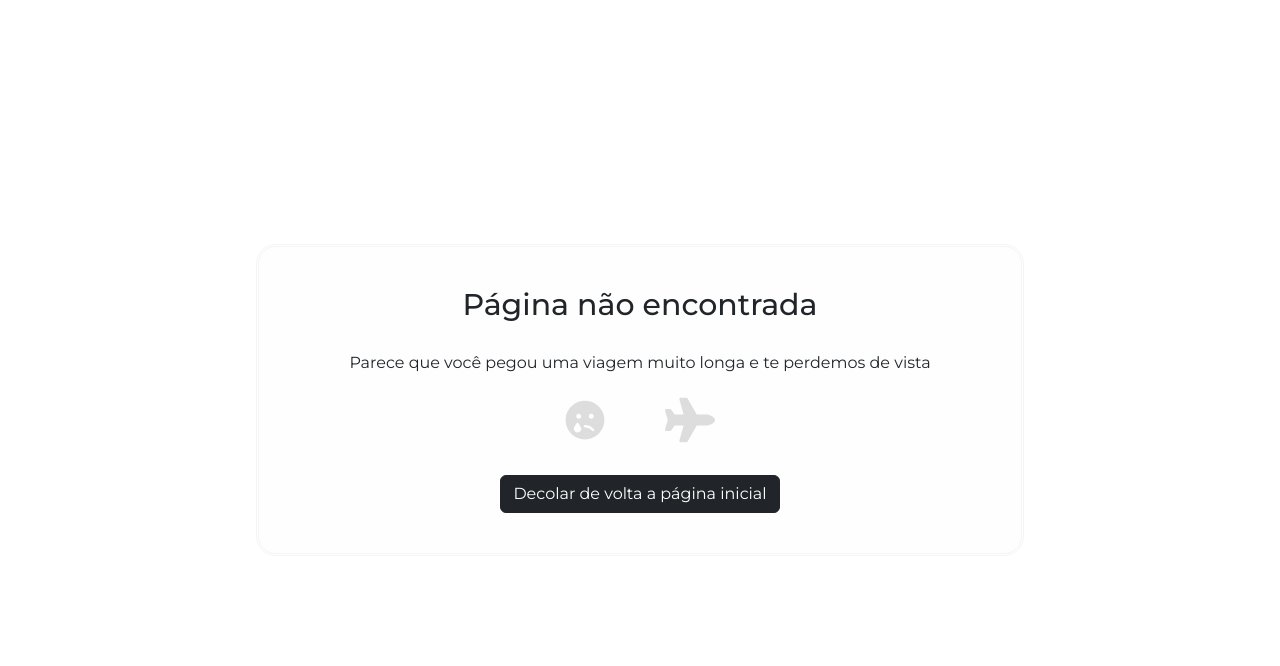
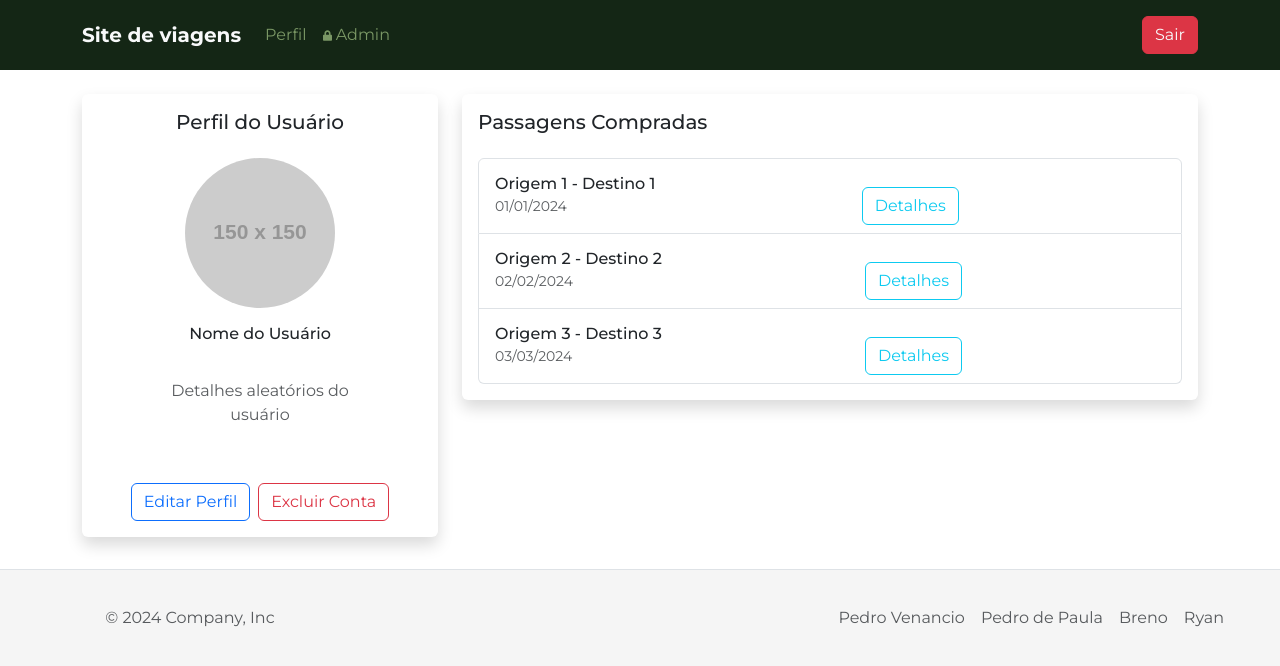
Before and after one commit to Brenovnc/TrabalhoFinalWeb, a React (Vite) app in the folder Front/: page /perfil in a window 1280 px wide. Shown: the top 666 px of the page. Built offline with nearby package versions, Linux system fonts and the light colour scheme.

Commit message:
comitando coisas do front

```diff
--- a/Front/src/componentes/TelaAdmin/AtualizarLocal.jsx
+++ b/Front/src/componentes/TelaAdmin/AtualizarLocal.jsx
@@ -32,7 +32,7 @@ const AtualizarLocal = () => {
       }, { abortEarly: false });
 
       // Exibir toast de sucesso
-      toast.success('Local inserido com sucesso!', {
+      toast.success('Local atualizado com sucesso!', {
         position: "top-right",
         autoClose: 3000,
         hideProgressBar: false,
@@ -65,20 +65,18 @@ const AtualizarLocal = () => {
   };
 
   return (
-
     <Form noValidate validated={validated} onSubmit={handleSubmit}>
-        <Form.Group as={Col} controlId="localSelecionado">
+      <Form.Group as={Col} controlId="localSelecionado" className="dropdownLocal">
         <Form.Label>Selecione uma localidade existente</Form.Label>
         <Dropdown>
-            <Dropdown.Toggle variant="light" id="dropdown-basic">
+          <Dropdown.Toggle variant="light" id="dropdown-basic" className="botaoDrop">
             {selectedLocal ? selectedLocal : 'Escolha uma localidade'}
           </Dropdown.Toggle>
 
           <Dropdown.Menu>
-                <Dropdown.Item onSelect={() => handleLocalSelect('Local 1')}>Local 1</Dropdown.Item>
-                <Dropdown.Item onSelect={() => handleLocalSelect('Local 2')}>Local 2</Dropdown.Item>
-                <Dropdown.Item onSelect={() => handleLocalSelect('Local 3')}>Local 3</Dropdown.Item>
-                {/* Adicione mais itens conforme necessário */}
+            <Dropdown.Item onClick={() => handleLocalSelect('Local 1')}>Local 1</Dropdown.Item>
+            <Dropdown.Item onClick={() => handleLocalSelect('Local 2')}>Local 2</Dropdown.Item>
+            <Dropdown.Item onClick={() => handleLocalSelect('Local 3')}>Local 3</Dropdown.Item>
           </Dropdown.Menu>
         </Dropdown>
         <Form.Control.Feedback type="invalid">
@@ -86,7 +84,7 @@ const AtualizarLocal = () => {
         </Form.Control.Feedback>
       </Form.Group>
 
-      <Form.Group as={Col} controlId="NomeLocal">
+      <Form.Group as={Col} controlId="NomeLocal" className="mb-3">
         <Form.Label>Nome do Local</Form.Label>
         <Form.Control type="text" name="NomeLocal" required />
         <Form.Control.Feedback type="invalid">
@@ -130,9 +128,11 @@ const AtualizarLocal = () => {
         </Form.Group>
       </Row>
 
+      <div className="d-flex justify-content-center mt-3">
         <Button variant="success" type="submit">
           Atualizar local
         </Button>
+      </div>
     </Form>
   );
 };
--- a/Front/src/componentes/TelaAdmin/InserirNovoLocal.jsx
+++ b/Front/src/componentes/TelaAdmin/InserirNovoLocal.jsx
@@ -116,9 +116,11 @@ const InserirNovoLocal = () => {
         </Form.Group>
 
         <Form onSubmit={handleSubmit}>
+          <div className="d-flex justify-content-center mt-3">
             <Button variant="success" type="submit" id="enviar">
-            Enviar
+              Enviar
             </Button>
+          </div>
         </Form>
 
     </Form>
--- a/Front/src/componentes/TelaAdmin/RemoverLocal.jsx
+++ b/Front/src/componentes/TelaAdmin/RemoverLocal.jsx
@@ -51,8 +51,8 @@ const AtualizarLocal = () => {
   };
 
   return (
-    <Form noValidate validated={validated} onSubmit={handleSubmit}>
-      <Form.Group controlId="localSelecionado">
+    <Form noValidate validated={validated} onSubmit={handleSubmit} className="d-flex flex-column align-items-center">
+      <Form.Group controlId="localSelecionado" className="dropdownLocal">
         <Form.Label>Selecione uma localidade existente</Form.Label>
         <Dropdown>
           <Dropdown.Toggle variant="light" id="dropdown-basic">
@@ -69,15 +69,13 @@ const AtualizarLocal = () => {
         <Form.Control.Feedback type="invalid">
           Selecione uma localidade existente.
         </Form.Control.Feedback>
-
-        <Form onSubmit={handleSubmit}>
-            <Button variant="success" type="submit" id="enviar">
-            Enviar
-            </Button>
-        </Form>
-
       </Form.Group>
 
+      <div className="d-flex justify-content-center mt-3">
+        <Button variant="success" type="submit" id="enviar">
+          Enviar
+        </Button>
+      </div>
     </Form>
   );
 };
--- a/Front/src/componentes/TelaAdmin/TelaPrincipal.jsx
+++ b/Front/src/componentes/TelaAdmin/TelaPrincipal.jsx
@@ -4,7 +4,6 @@ import { toast } from 'react-toastify';
 import { FaLock } from 'react-icons/fa'; // Importando o ícone de cadeado
 import Navbar from 'react-bootstrap/Navbar';
 import Nav from 'react-bootstrap/Nav';
-import NavDropdown from 'react-bootstrap/NavDropdown';
 import Container from 'react-bootstrap/Container';
 
 import InserirNovoLocal from './InserirNovoLocal';
@@ -72,14 +71,14 @@ const TelaPrincipal = () => {
           <Navbar.Brand className='text-light montserrat-bold' href="/home">Site de viagens</Navbar.Brand>
           <Navbar.Toggle aria-controls="basic-navbar-nav" />
           <Navbar.Collapse id="basic-navbar-nav">
-            <Nav className="me-auto">
+          <Nav className="me-auto ">
+            <Nav.Link href="/perfil" className="link-with-icon text-light-green">
+                  Perfil
+              </Nav.Link>
               <Nav.Link href="/admin" className="link-with-icon text-light-green">
-                <FaLock className="cadeado text-light-green" /> Admin
+                <FaLock className='cadeado text-light-green'/> Admin
               </Nav.Link>
           </Nav>
-            {/* <Navbar.Text>
-              <Button variant="danger text-light" href='/'>Sair</Button>
-            </Navbar.Text> */}
           </Navbar.Collapse>
         </Container>
       </Navbar>
@@ -87,22 +86,35 @@ const TelaPrincipal = () => {
       <div className="conteudo-principal">
         {renderizarComponenteSelecionado()}
 
-        <div className="buttons-container mt-3">
+        <div className="buttons-container mt-3 botoesTelaPrincipal">
+          {componenteSelecionado !== 'inserir' && (
             <Button variant="dark" className="ms-2" onClick={() => handleSelecionarComponente('inserir')}>
               Inserir Novo Local
             </Button>
-
+          )}
+          {componenteSelecionado !== 'atualizar' && (
             <Button variant="dark" className="ms-2" onClick={handleAtualizar}>
               Atualizar Local Existente
             </Button>
-
+          )}
+          {componenteSelecionado !== 'remover' && (
             <Button variant="dark" className="ms-2" onClick={handleRemover}>
               Remover Local Existente
             </Button>
+          )}
         </div>
       </div>
 
-      <footer className="footer">{/* Conteúdo do footer */}</footer>
+      <footer className="d-flex flex-wrap justify-content-between align-items-center py-3 my-4 mb-0 mt-2 border-top h-50 bg">
+        <p className="col-md-3 mb-0 text-body-secondary">© 2024 Company, Inc</p>
+
+        <ul className="nav col-md-5 justify-content-end me-5">
+            <li className="nav-item"><a href="https://github.com/pdrVenancio" className="nav-link px-2 text-body-secondary" target='_blank'>Pedro Venancio</a></li>
+            <li className="nav-item"><a href="https://github.com/Pedroca2005BR" className="nav-link px-2 text-body-secondary" target='_blank'>Pedro de Paula</a></li>
+            <li className="nav-item"><a href="https://github.com/Brenovnc" className="nav-link px-2 text-body-secondary" target='_blank'>Breno</a></li>
+            <li className="nav-item"><a href="https://github.com/RyanForward" className="nav-link px-2 text-body-secondary" target='_blank'>Ryan</a></li>
+        </ul>
+      </footer>
     </>
   );
 };
--- /dev/null
+++ b/Front/src/componentes/TelaVerPassagens/PerfilUsuario.jsx
@@ -0,0 +1,94 @@
+import React from 'react';
+import { Button, Col, Container, Image, Nav, Navbar, Row } from 'react-bootstrap';
+import { FaLock } from 'react-icons/fa';
+
+// Placeholder image URL
+const placeholderImg = 'https://via.placeholder.com/150';
+
+const PerfilUsuario = () => {
+  // Simulação de dados do usuário e passagens compradas
+  const usuario = {
+    nome: 'Nome do Usuário', // Example user with no photo
+    passagens: [
+      { id: 1, origem: 'Origem 1', destino: 'Destino 1', data: '01/01/2024' },
+      { id: 2, origem: 'Origem 2', destino: 'Destino 2', data: '02/02/2024' },
+      { id: 3, origem: 'Origem 3', destino: 'Destino 3', data: '03/03/2024' },
+    ]
+  };
+
+  return (
+    <>
+      <Navbar className="bg-dark-green sticky-top">
+        <Container>
+          <Navbar.Brand className="text-light montserrat-bold" href="/home">Site de viagens</Navbar.Brand>
+          <Navbar.Toggle aria-controls="basic-navbar-nav" />
+          <Navbar.Collapse id="basic-navbar-nav">
+            <Nav className="me-auto">
+              <Nav.Link href="/perfil" className="link-with-icon text-light-green">
+                Perfil
+              </Nav.Link>
+              <Nav.Link href="/admin" className="link-with-icon text-light-green">
+                <FaLock className='cadeado text-light-green' /> Admin
+              </Nav.Link>
+            </Nav>
+          </Navbar.Collapse>
+          <Navbar.Collapse className="justify-content-end">
+            <Navbar.Text>
+              <Button variant="danger text-light" href='/'>Sair</Button>
+              {/* <a href="/">Nome do usuário</a> */}
+            </Navbar.Text>
+          </Navbar.Collapse>
+        </Container>
+      </Navbar>
+
+      <div className="container mt-4">
+        <Row>
+          <Col xs={12} md={4} className="mb-4 d-flex justify-content-center align-items-center">
+            <div className="bg-white p-3 rounded shadow text-center">
+              <h2 className="h5 mb-4">Perfil do Usuário</h2>
+              <Image
+                src={usuario.nome ? `https://via.placeholder.com/150` : placeholderImg}
+                roundedCircle
+                fluid
+                className="mb-3"
+              />
+              <h4 className="h6 mb-3">{usuario.nome}</h4>
+              <p className="text-muted mb-3">Detalhes aleatórios do usuário</p>
+              <Button variant="outline-primary" className="me-2">Editar Perfil</Button>
+              <Button variant="outline-danger">Excluir Conta</Button>
+            </div>
+          </Col>
+          <Col xs={12} md={8}>
+            <div className="bg-white p-3 rounded shadow">
+              <h2 className="h5 mb-4">Passagens Compradas</h2>
+              <ul className="list-group">
+                {usuario.passagens.map(passagem => (
+                  <li key={passagem.id} className="list-group-item d-flex justify-content-between align-items-center">
+                    <div>
+                      <h6 className="mb-0">{passagem.origem} - {passagem.destino}</h6>
+                      <small className="text-muted">{passagem.data}</small>
+                    </div>
+                    <Button variant="outline-info">Detalhes</Button>
+                  </li>
+                ))}
+              </ul>
+            </div>
+          </Col>
+        </Row>
+      </div>
+
+      <footer className="d-flex flex-wrap justify-content-between align-items-center py-3 my-4 mb-0 mt-2 border-top h-50 bg">
+        <p className="col-md-3 mb-0 text-body-secondary">© 2024 Company, Inc</p>
+
+        <ul className="nav col-md-5 justify-content-end me-5">
+          <li className="nav-item"><a href="https://github.com/pdrVenancio" className="nav-link px-2 text-body-secondary" target='_blank'>Pedro Venancio</a></li>
+          <li className="nav-item"><a href="https://github.com/Pedroca2005BR" className="nav-link px-2 text-body-secondary" target='_blank'>Pedro de Paula</a></li>
+          <li className="nav-item"><a href="https://github.com/Brenovnc" className="nav-link px-2 text-body-secondary" target='_blank'>Breno</a></li>
+          <li className="nav-item"><a href="https://github.com/RyanForward" className="nav-link px-2 text-body-secondary" target='_blank'>Ryan</a></li>
+        </ul>
+      </footer>
+    </>
+  );
+};
+
+export default PerfilUsuario;
--- a/Front/src/componentes/mapa/ComprarPassagem.jsx
+++ b/Front/src/componentes/mapa/ComprarPassagem.jsx
@@ -22,6 +22,9 @@ function ComprarPassagem() {
                     <Navbar.Brand  className="text-light montserrat-bold" href="/home">Site de viagens</Navbar.Brand>
                     <Navbar.Collapse id="basic-navbar-nav">
                         <Nav className="me-auto ">
+                            <Nav.Link href="/perfil" className="link-with-icon text-light-green">
+                                Perfil
+                            </Nav.Link>
                             <Nav.Link href="/admin" className="link-with-icon text-light-green">
                             <FaLock className='cadeado text-light-green'/> Admin
                             </Nav.Link>
--- a/Front/src/main.jsx
+++ b/Front/src/main.jsx
@@ -11,6 +11,7 @@ import ProtectedRoute from './componentes/ProtectedRoute.jsx'
 
 import ComprarPassagem from './componentes/mapa/ComprarPassagem.jsx'
 import InserirNovoLocal from './componentes/TelaAdmin/TelaPrincipal.jsx'
+import PerfilUsuario from './componentes/TelaVerPassagens/PerfilUsuario.jsx'
 
 const routes = createBrowserRouter([
   {
@@ -36,6 +37,10 @@ const routes = createBrowserRouter([
     ),
   },
   {
+    path: '/perfil',
+    element: <PerfilUsuario />
+  },
+  {
     path: '/admin',
     element: <InserirNovoLocal />
   },
--- a/Front/src/styles/TelaPrincipal.css
+++ b/Front/src/styles/TelaPrincipal.css
@@ -1,19 +1,35 @@
 .conteudo-principal {
   display: flex;
-  flex-direction: column; /* Coloca os itens um abaixo do outro */
+  flex-direction: column;
   justify-content: center;
   align-items: center;
   height: 100vh;
-  padding: 20px; /* Adiciona espaçamento interno */
+  padding: 10px;
+}
+
+.botoesTelaPrincipal button {
+  margin: 8px;
 }
 
 .buttons-container {
-  margin-top: 20px; /* Espaçamento superior para separar dos elementos acima */
+  margin-top: 20px;
   display: flex;
   justify-content: center;
   align-items: center;
 }
 
-#enviar {
-  width: 140px;
+.buttons-container button {
+  width: 300px;
+  height: 40px;
 }
+
+.dropdownLocal {
+  display: flex;
+  flex-direction: column;
+  align-items: center; /* Centraliza os itens no eixo horizontal */
+  margin-bottom: 20px;
+}
+
+.botaoDrop {
+  margin-top: 0;
+}
```
Also changed, not shown: 1 other file (tests, documents, lock files or other folders). Lines whose indentation alone changed are shown as unchanged.
